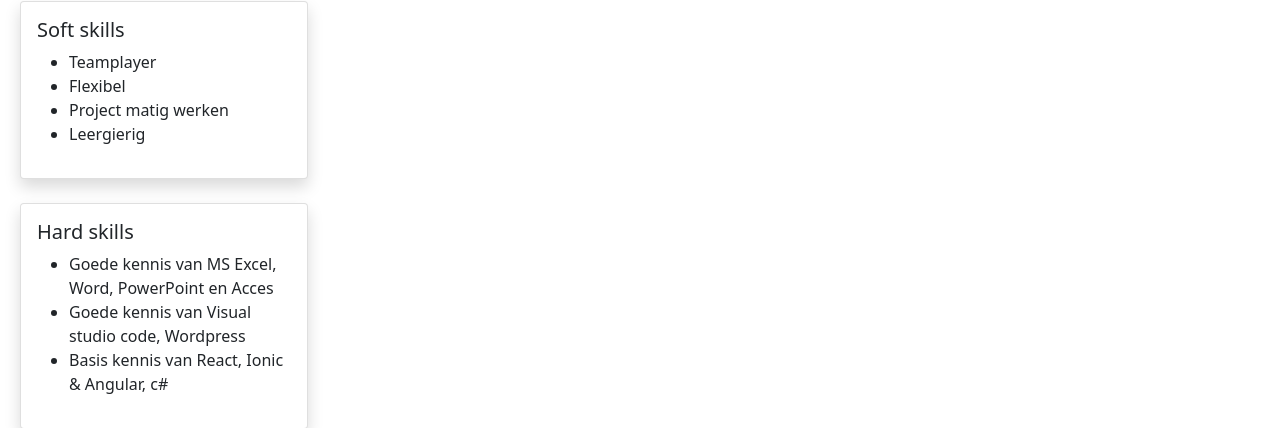
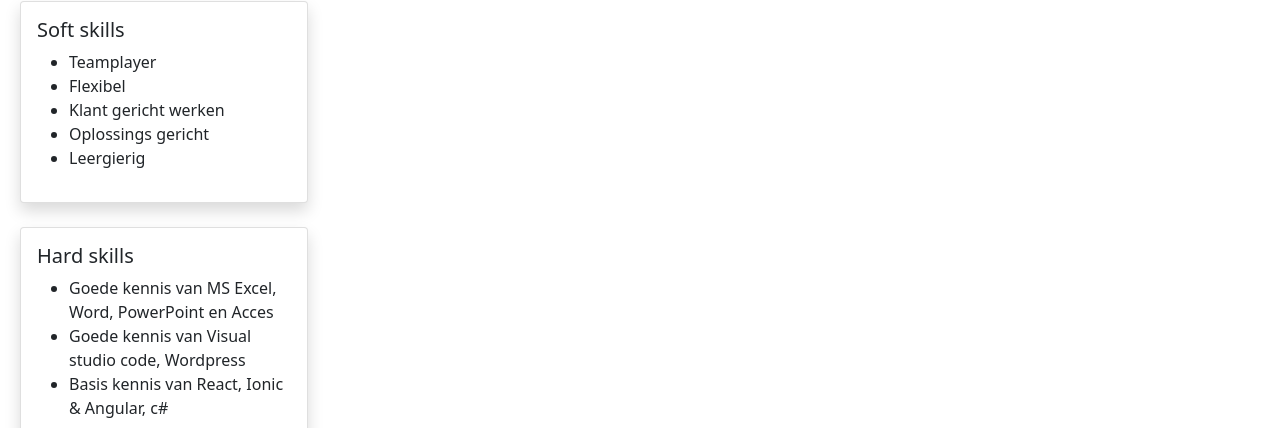
Before and after one commit to LorenzoM1806/EindPortofolio, a plain HTML site: page Vaardigheden.html in a window 1280 px wide. Shown: the part 145-573 px from the top of the page. Drawn offline with nearby package versions, Linux system fonts and the light colour scheme.

Commit message:
extra vaardigheden

```diff
--- a/Vaardigheden.html
+++ b/Vaardigheden.html
@@ -45,7 +45,8 @@
           <ul>
             <li>Teamplayer</li>
             <li>Flexibel</li>
-            <li>Project matig werken</li>
+            <li>Klant gericht werken</li>
+            <li>Oplossings gericht</li>
             <li>Leergierig</li>
           </ul>
         </div>
```
